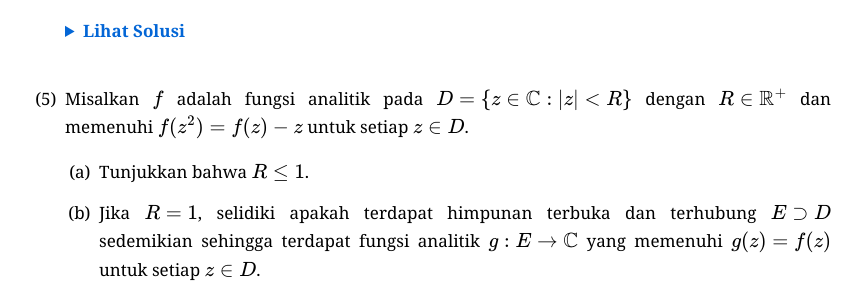
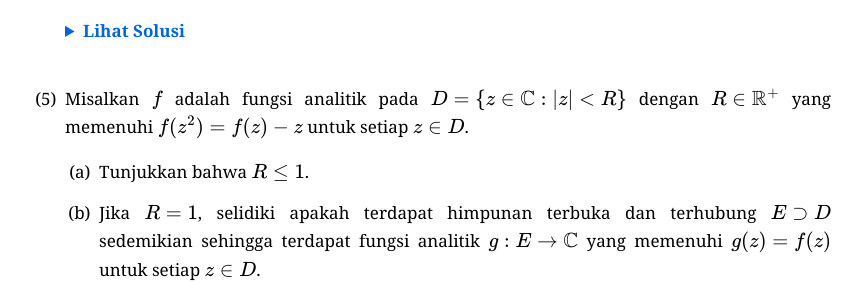
Before and after one commit to calculusgamingindonesia/calculusgamingindonesia.github.io, a Jekyll site: the page built from _posts/2026-07-02-sel-tim-imc-indo-19-1.md, in a window 1280 px wide. Shown: the part 935-1218 px from the top of the page, without its empty margins (209-1071 px from the left). Built offline with Jekyll 4.4.1, drawn with Linux system fonts in a browser that asks for light colours; some web fonts are replaced.

Commit message:
Update 2026-07-02-sel-tim-imc-indo-19-1.md

```diff
--- a/_posts/2026-07-02-sel-tim-imc-indo-19-1.md
+++ b/_posts/2026-07-02-sel-tim-imc-indo-19-1.md
@@ -62,7 +62,7 @@
    </div>
    </details>
 
-5. Misalkan $f$ adalah fungsi analitik pada $D=\set{z\in\mathbb{C}:\vert z\vert<R}$ dengan $R\in\mathbb{R}^+$ dan memenuhi $f(z^2)=f(z)-z$ untuk setiap $z\in D$.
+5. Misalkan $f$ adalah fungsi analitik pada $D=\set{z\in\mathbb{C}:\vert z\vert<R}$ dengan $R\in\mathbb{R}^+$ yang memenuhi $f(z^2)=f(z)-z$ untuk setiap $z\in D$.
 
    * (a) Tunjukkan bahwa $R\leq1$.
    * (b) Jika $R=1$, selidiki apakah terdapat himpunan terbuka dan terhubung $E\supset D$ sedemikian sehingga terdapat fungsi analitik $g:E\to\mathbb{C}$ yang memenuhi $g(z)=f(z)$ untuk setiap $z\in D$.
```
